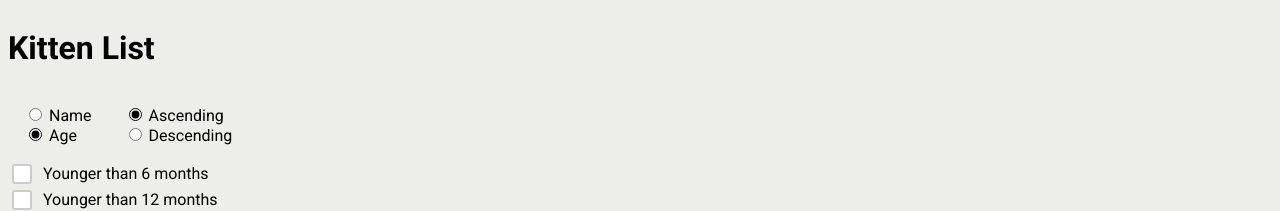
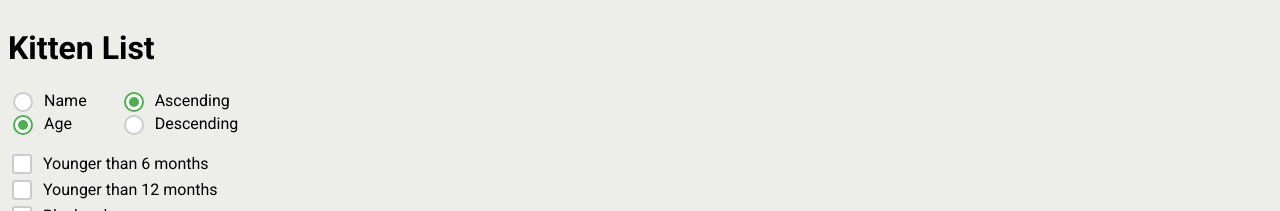
Before and after one commit to ppasalic/kittens-feg, a Vue app: page / in a window 1280 px wide. Shown: the top 211 px of the page. Built offline with nearby package versions, Linux system fonts and the light colour scheme.

Commit message:
Stlye KittenSortBy

```diff
--- a/src/assets/scss/homeView.scss
+++ b/src/assets/scss/homeView.scss
@@ -3,6 +3,7 @@
   flex-wrap: wrap;
   flex-direction: row;
   gap: 0.75em;
+  margin-top: 16px;
 
   .button-container {
     display: flex;
--- a/src/assets/scss/kittenSortBy.scss
+++ b/src/assets/scss/kittenSortBy.scss
@@ -1,3 +1,7 @@
+$radio-border-color: #ccc;
+$radio-checked-color: #4caf50;
+$radio-background: #fff;
+
 .sort-by-name-age,
 .sort-by-asc-desc {
   display: flex;
@@ -11,9 +15,54 @@
   flex-direction: row;
   align-items: center;
   gap: 2em;
-  padding: 1em;
+  margin-bottom: 16px;
 
-  input[type='radio'] {
-    accent-color: #000;
+  .sort-by-radio {
+    display: flex;
+    align-items: center;
+
+    input[type='radio'] {
+      position: relative;
+      width: 20px;
+      height: 20px;
+      -webkit-appearance: none;
+      -moz-appearance: none;
+      appearance: none;
+      border: 2px solid $radio-border-color;
+      border-radius: 50%;
+      background: $radio-background;
+      cursor: pointer;
+      outline: none;
+
+      &::after {
+        content: '';
+        position: absolute;
+        top: 50%;
+        left: 50%;
+        width: 10px;
+        height: 10px;
+        background: $radio-checked-color;
+        border-radius: 50%;
+        transform: translate(-50%, -50%) scale(0);
+        transition: transform 0.2s;
+      }
+
+      &:checked {
+        border-color: $radio-checked-color;
+
+        &::after {
+          transform: translate(-50%, -50%) scale(1);
+        }
+      }
+
+      &:hover {
+        border-color: darken($radio-border-color, 10%);
+      }
+    }
+
+    label {
+      margin-left: 8px;
+      cursor: pointer;
+    }
   }
 }
--- a/src/components/KittensSortBy.vue
+++ b/src/components/KittensSortBy.vue
@@ -1,48 +1,52 @@
 <template>
   <div class="sort-by-container">
     <div class="sort-by-name-age">
-      <label>
+      <div class="sort-by-radio">
         <input
           type="radio"
+          id="name"
           value="name"
           name="name-age-sort"
           v-model="sortCriteria"
           @change="handleOnSortChange"
         />
-        Name
-      </label>
-      <label>
+        <label for="name">Name</label>
+      </div>
+      <div class="sort-by-radio">
         <input
           type="radio"
+          id="age"
           value="age"
           name="name-age-sort"
           v-model="sortCriteria"
           @change="handleOnSortChange"
         />
-        Age
-      </label>
+        <label for="age">Age</label>
+      </div>
     </div>
     <div class="sort-by-asc-desc">
-      <label>
+      <div class="sort-by-radio">
         <input
           type="radio"
+          id="asc"
           value="asc"
           name="asc-desc-sort"
           v-model="sortOrder"
           @change="handleOnSortChange"
         />
-        Ascending
-      </label>
-      <label>
+        <label for="asc">Ascending</label>
+      </div>
+      <div class="sort-by-radio">
         <input
           type="radio"
+          id="desc"
           value="desc"
           name="asc-desc-sort"
           v-model="sortOrder"
           @change="handleOnSortChange"
         />
-        Descending
-      </label>
+        <label for="desc">Descending</label>
+      </div>
     </div>
   </div>
 </template>
```
